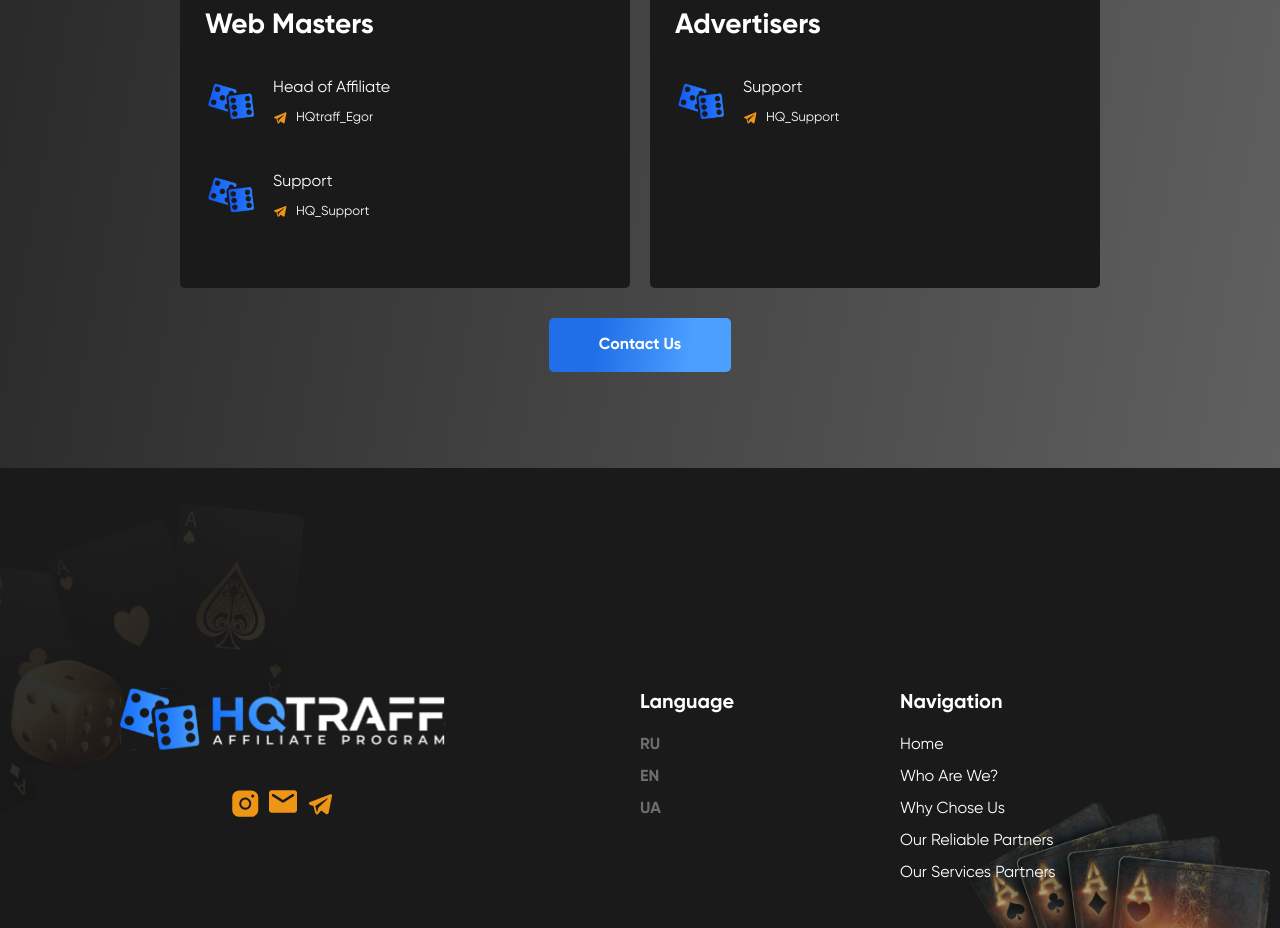
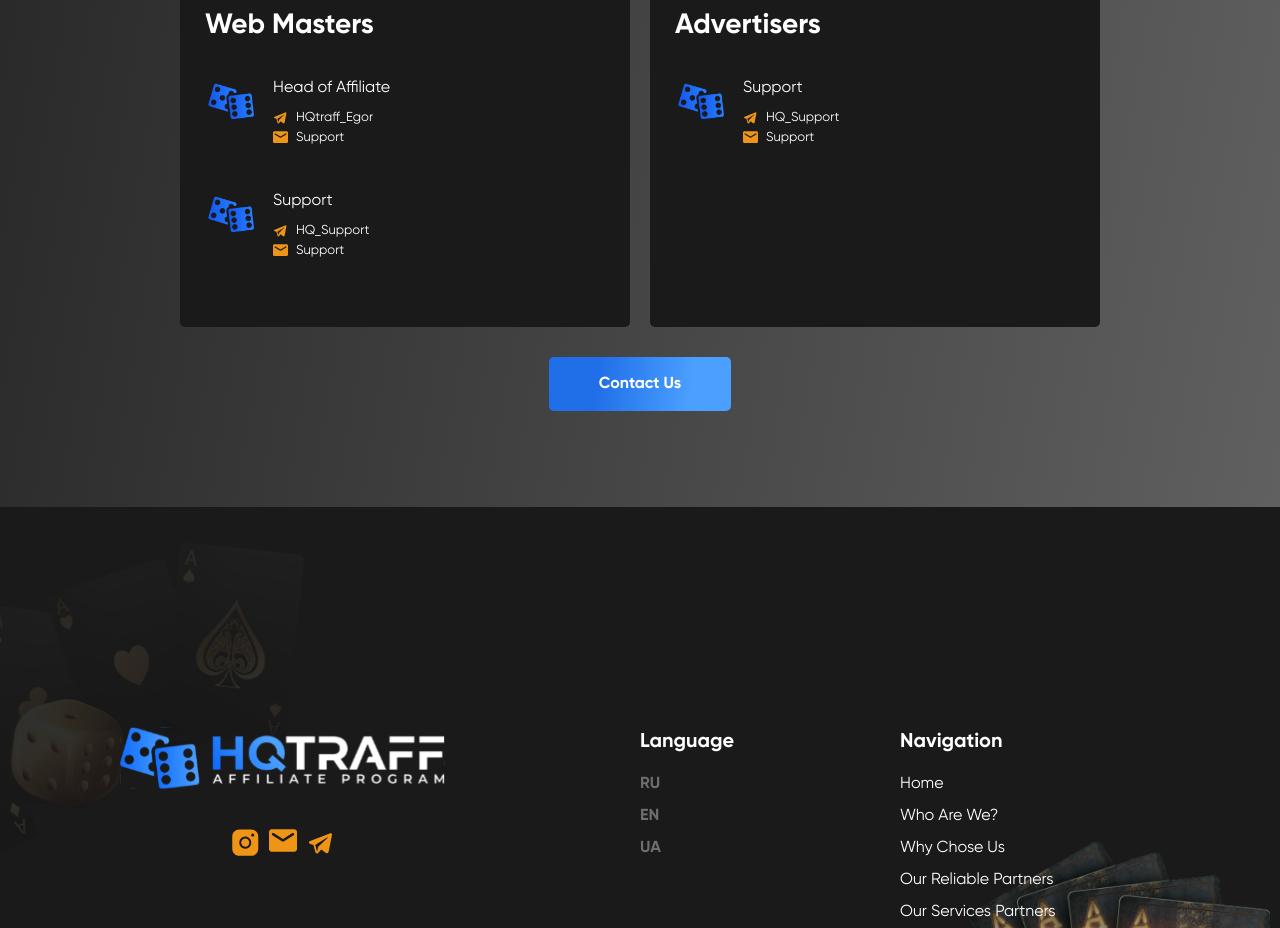
Before and after one commit to wahiddhrubo/hqtraff, a Next.js app: page / in a window 1280 px wide. Shown: the part 6260-7188 px from the top of the page. Built offline with nearby package versions, Linux system fonts and the light colour scheme.

Commit message:
Revisions

```diff
--- a/components/landing/joinUs.js
+++ b/components/landing/joinUs.js
@@ -130,6 +130,20 @@
                     />
                     {tm.user}
                   </a>
+                  <a
+                    className={styles.link}
+                    href="mailto:support@hqtraff.com"
+                    target="_blank"
+                    rel="noreferrer"
+                  >
+                    <Image
+                      src="/images/email.svg"
+                      width={15}
+                      height={15}
+                      className={styles.icon}
+                    />
+                    Support
+                  </a>
                 </div>
               </div>
             ))}
```
